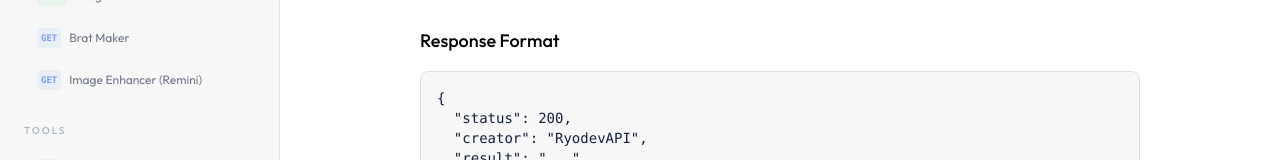
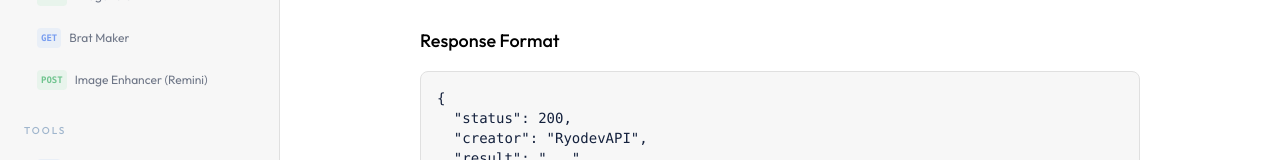
Before and after one commit to ryodevs/Apidocs, a React (Vite) app: page /docs in a window 1280 px wide. Shown: the part 389-549 px from the top of the page. Built offline with nearby package versions, Linux system fonts and the light colour scheme; the HTML template or start-up script is replaced by a standard one.

Commit message:
Update apis.ts

```diff
--- a/src/data/apis.ts
+++ b/src/data/apis.ts
@@ -140,16 +140,14 @@ export const endpoints: Endpoint[] = [
   },
   {
     id: 'remini',
-    method: 'GET',
+    method: 'POST',
     path: '/api/remini',
     title: 'Image Enhancer (Remini)',
     category: 'Image Tools',
     responseType: 'image',
     description:
-      'Enhance image quality using Remini AI. Automatically improves face detail, background sharpness, and overall image clarity. Pass an image URL and receive an enhanced version.',
-    params: [
-      { name: 'url', type: 'string', required: true, description: 'URL of the image to enhance', placeholder: 'https://example.com/photo.jpg' },
-    ],
+      'Enhance image quality using Remini AI. Automatically improves face detail, background sharpness, and overall image clarity. Upload an image directly from your device.',
+    params: [],
     example: {
       request: `GET https://api.ryodev.my.id/api/remini?url=https://example.com/photo.jpg`,
       response: {
```
